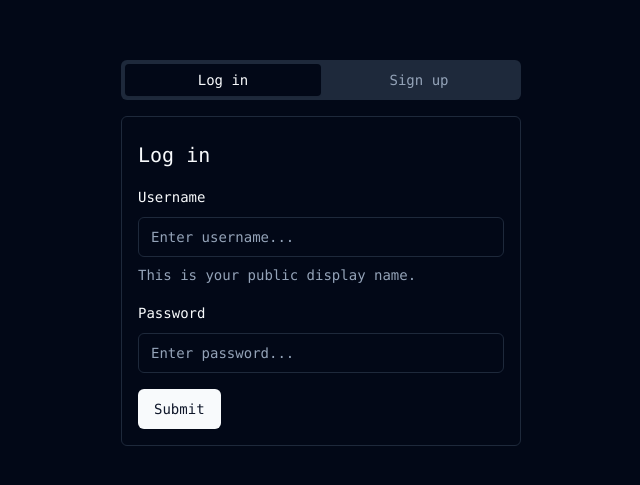
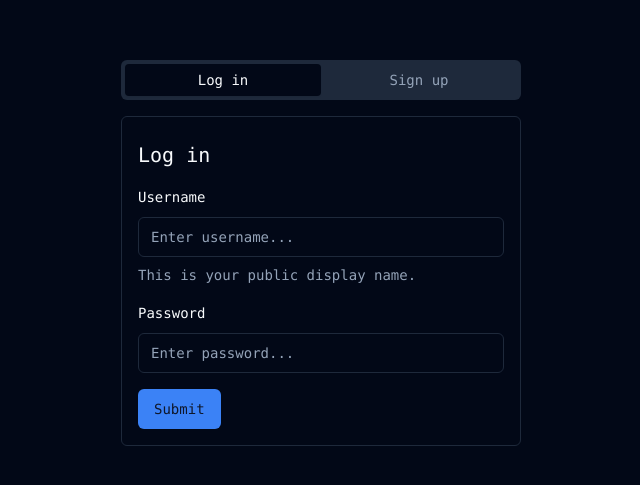
Before and after one commit to vishalkrsharma/taskmate-client, a React (Vite) app: page /auth in a window 1280 px wide. Shown: the part 147-632 px from the top of the page, without its empty margins (319-959 px from the left). Built offline with nearby package versions, Linux system fonts and the light colour scheme; no server answers.

Commit message:
feat: authentication using cookie and jwt

```diff
--- a/src/components/ChangePassword.tsx
+++ b/src/components/ChangePassword.tsx
@@ -36,13 +36,13 @@ const ChangePassword = ({ open, setIsOpen }: { open: boolean; setIsOpen: Dispatc
       const { data } = await axios.patch('/api/user/change-password', { userId: _id, ...values });
       toast({
         description: data.message,
-        duration: 1000,
+        duration: 3000,
       });
     } catch (error: any) {
       const { data } = error.response;
       toast({
         description: data.message,
-        duration: 1000,
+        duration: 3000,
       });
       console.log(error);
     } finally {
--- a/src/components/ChangeUsername.tsx
+++ b/src/components/ChangeUsername.tsx
@@ -41,7 +41,7 @@ const ChangeUsername = ({ open, setIsOpen }: { open: boolean; setIsOpen: Dispatc
       setUsername(user.username);
       toast({
         description: data.message,
-        duration: 1000,
+        duration: 3000,
       });
       form.reset();
       setIsOpen(false);
@@ -49,7 +49,7 @@ const ChangeUsername = ({ open, setIsOpen }: { open: boolean; setIsOpen: Dispatc
       const { data } = error.response;
       toast({
         description: data.message,
-        duration: 1000,
+        duration: 3000,
       });
       console.log(error);
     }
--- a/src/components/Profile.tsx
+++ b/src/components/Profile.tsx
@@ -39,7 +39,7 @@ const Profile = () => {
     setUser(null, null);
     toast({
       description: 'User logged out',
-      duration: 1000,
+      duration: 3000,
     });
   };
   return (
--- a/src/components/Task.tsx
+++ b/src/components/Task.tsx
@@ -49,13 +49,13 @@ const Task = () => {
       const { data } = await axios.delete('/api/task/delete-task', { params: { userId: _id, taskId: task?._id } });
       toast({
         description: data.message,
-        duration: 1000,
+        duration: 3000,
       });
     } catch (error: any) {
       const { data } = error.response;
       toast({
         description: data.message,
-        duration: 1000,
+        duration: 3000,
       });
       console.log(error);
     } finally {
--- a/src/components/TaskForm.tsx
+++ b/src/components/TaskForm.tsx
@@ -61,13 +61,13 @@ const TaskForm = () => {
         const { data } = await axios.put('/api/task/edit-task', { userId: _id, ...values, taskId: task._id });
         toast({
           description: data.message,
-          duration: 1000,
+          duration: 3000,
         });
       } else {
         const { data } = await axios.post('/api/task/new-task', { userId: _id, ...values });
         toast({
           description: data.message,
-          duration: 1000,
+          duration: 3000,
         });
       }
 
@@ -76,7 +76,7 @@ const TaskForm = () => {
       const { data } = error.response;
       toast({
         description: data.message,
-        duration: 1000,
+        duration: 3000,
       });
       console.log(error);
     } finally {
--- a/src/components/auth/Login.tsx
+++ b/src/components/auth/Login.tsx
@@ -12,10 +12,10 @@ import { Form, FormControl, FormDescription, FormField, FormItem, FormLabel, For
 
 const formSchema = z.object({
   username: z.string().min(4, {
-    message: 'Username is required.',
+    message: 'Username must be atleast 4 characters long.',
   }),
   password: z.string().min(4, {
-    message: 'Password is required.',
+    message: 'Password must be atleast 4 characters long.',
   }),
 });
 
@@ -42,14 +42,14 @@ const Login = () => {
       setUser(user.username, user._id);
       toast({
         description: data.message,
-        duration: 1000,
+        duration: 3000,
       });
       navigate('/');
     } catch (error: any) {
       const { data } = error.response;
       toast({
         description: data.message,
-        duration: 1000,
+        duration: 3000,
       });
       console.log(error);
     } finally {
--- a/src/components/auth/Signup.tsx
+++ b/src/components/auth/Signup.tsx
@@ -38,14 +38,14 @@ const Signup = () => {
       setUser(user.username, user._id);
       toast({
         description: data.message,
-        duration: 1000,
+        duration: 3000,
       });
       navigate('/');
     } catch (error: any) {
       const { data } = error.response;
       toast({
         description: data.message,
-        duration: 1000,
+        duration: 3000,
       });
       console.log(error);
     } finally {
--- a/src/index.css
+++ b/src/index.css
@@ -2,7 +2,7 @@
 @tailwind components;
 @tailwind utilities;
 
-@layer base {
+/* @layer base {
   :root {
     --background: 0 0% 100%;
     --foreground: 222.2 84% 4.9%;
@@ -64,6 +64,53 @@
     --input: 217.2 32.6% 17.5%;
     --ring: 212.7 26.8% 83.9%;
   }
+} */
+
+@layer base {
+  :root {
+    --background: 0 0% 100%;
+    --foreground: 222.2 84% 4.9%;
+    --card: 0 0% 100%;
+    --card-foreground: 222.2 84% 4.9%;
+    --popover: 0 0% 100%;
+    --popover-foreground: 222.2 84% 4.9%;
+    --primary: 221.2 83.2% 53.3%;
+    --primary-foreground: 210 40% 98%;
+    --secondary: 210 40% 96.1%;
+    --secondary-foreground: 222.2 47.4% 11.2%;
+    --muted: 210 40% 96.1%;
+    --muted-foreground: 215.4 16.3% 46.9%;
+    --accent: 210 40% 96.1%;
+    --accent-foreground: 222.2 47.4% 11.2%;
+    --destructive: 0 84.2% 60.2%;
+    --destructive-foreground: 210 40% 98%;
+    --border: 214.3 31.8% 91.4%;
+    --input: 214.3 31.8% 91.4%;
+    --ring: 221.2 83.2% 53.3%;
+    --radius: 0.5rem;
+  }
+
+  .dark {
+    --background: 222.2 84% 4.9%;
+    --foreground: 210 40% 98%;
+    --card: 222.2 84% 4.9%;
+    --card-foreground: 210 40% 98%;
+    --popover: 222.2 84% 4.9%;
+    --popover-foreground: 210 40% 98%;
+    --primary: 217.2 91.2% 59.8%;
+    --primary-foreground: 222.2 47.4% 11.2%;
+    --secondary: 217.2 32.6% 17.5%;
+    --secondary-foreground: 210 40% 98%;
+    --muted: 217.2 32.6% 17.5%;
+    --muted-foreground: 215 20.2% 65.1%;
+    --accent: 217.2 32.6% 17.5%;
+    --accent-foreground: 210 40% 98%;
+    --destructive: 0 62.8% 30.6%;
+    --destructive-foreground: 210 40% 98%;
+    --border: 217.2 32.6% 17.5%;
+    --input: 217.2 32.6% 17.5%;
+    --ring: 224.3 76.3% 48%;
+  }
 }
 
 @layer base {
--- /dev/null
+++ b/src/pages/Home.tsx
@@ -0,0 +1,38 @@
+import { Outlet } from 'react-router-dom';
+import { Dispatch, SetStateAction } from 'react';
+
+import Navbar from '@/components/Navbar';
+import Sidebar from '@/components/Sidebar';
+import Taskbar from '@/components/Taskbar';
+import { TaskFilterType, TaskType } from '@/types';
+
+const Home = ({
+  filter,
+  setFilter,
+  taskDates,
+  tasks,
+  getTasks,
+}: {
+  filter: TaskFilterType;
+  setFilter: Dispatch<SetStateAction<TaskFilterType>>;
+  taskDates: Date[];
+  tasks: TaskType[];
+  getTasks: (filter: TaskFilterType) => Promise<void>;
+}) => {
+  return (
+    <div>
+      <Navbar />
+      <div className='flex justify-start items-center h-[calc(100vh-60px)]'>
+        <Sidebar
+          filter={filter}
+          setFilter={setFilter}
+          taskDates={taskDates}
+        />
+        <Taskbar tasks={tasks} />
+        <Outlet context={[getTasks, filter]} />
+      </div>
+    </div>
+  );
+};
+
+export default Home;
--- a/src/router/AppRouter.tsx
+++ b/src/router/AppRouter.tsx
@@ -3,9 +3,9 @@ import { Routes, Route } from 'react-router-dom';
 import Auth from '@/pages/Auth';
 import Task from '@/components/Task';
 import Main from '@/components/Main';
+import TaskForm from '@/components/TaskForm';
 import PrivateRoutes from '@/routes/PrivateRoutes';
 import AnonmyousRoutes from '@/routes/AnonmyousRoutes';
-import TaskForm from '@/components/TaskForm';
 
 export const AppRouter = () => {
   return (
@@ -13,9 +13,9 @@ export const AppRouter = () => {
       <Routes>
         <Route element={<PrivateRoutes />}>
           <Route
-            path='/'
+            index
             element={<Main />}
-          ></Route>
+          />
           <Route
             path='new-task'
             element={<TaskForm />}
```
Also changed, not shown: src/App.tsx (+37 -2 lines), src/routes/PrivateRoutes.tsx (+10 -17 lines).
